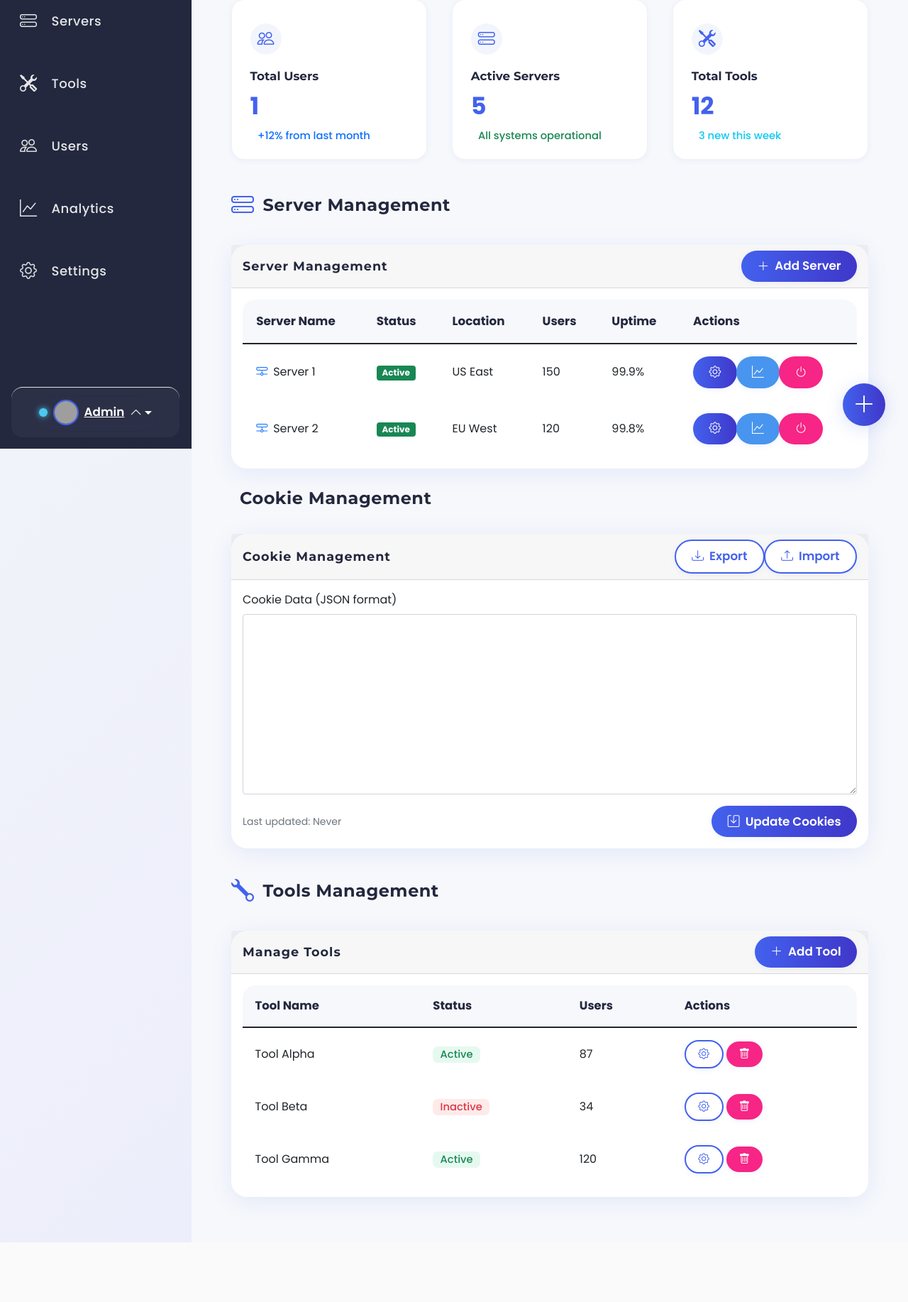
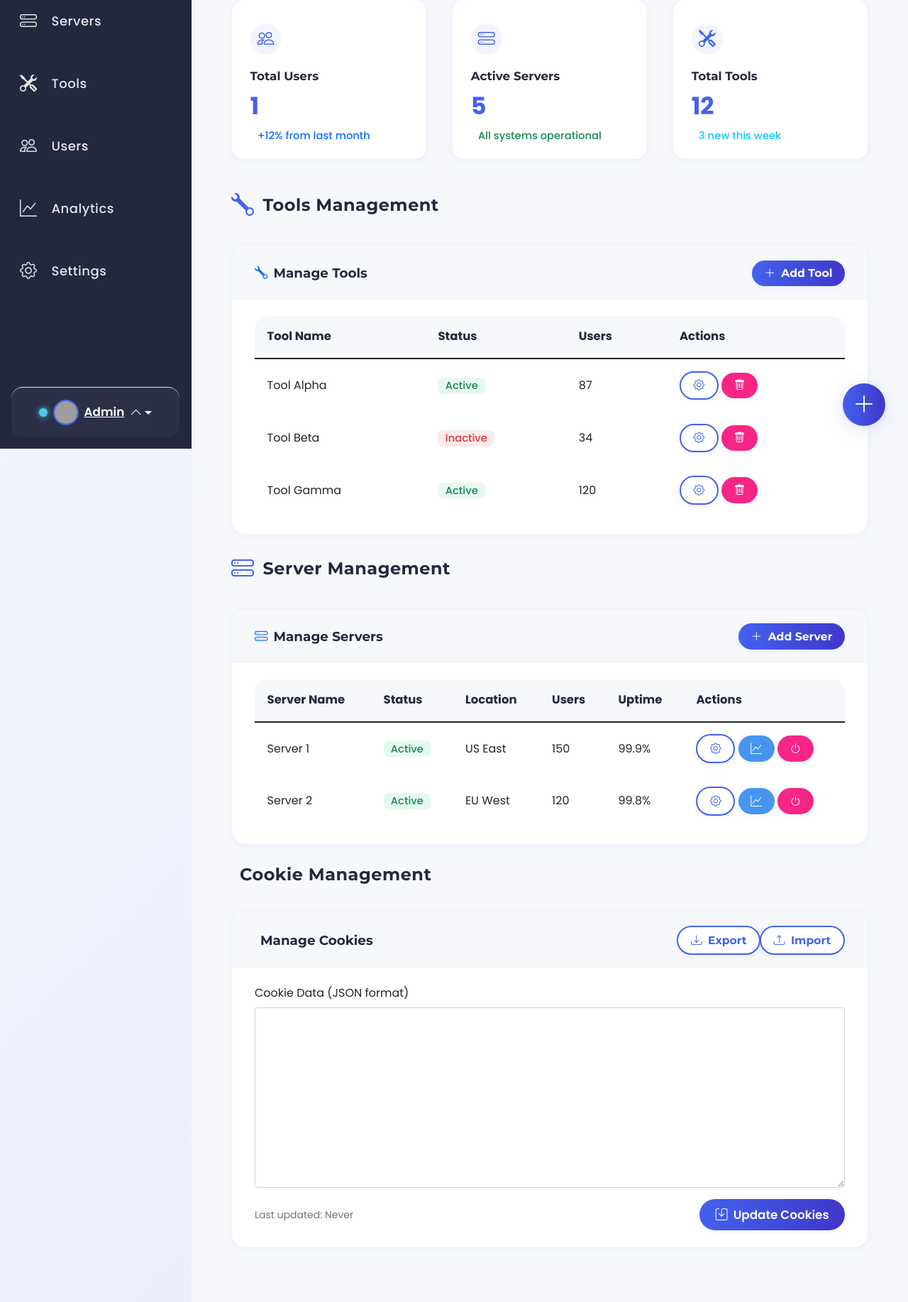
Before and after one commit to cipher-x-darkregime/Rev-Proxy, a PHP site: page /admin.php in a window 1280 px wide. Shown: the part 168-2002 px from the top of the page at 71% size. Before the commit the page ends 1918 px from the top, so only its background shows below. Run offline with PHP 8.4, Linux system fonts and the light colour scheme; a user stored in the database is signed in; data comes from the database, SQL or seed files in the repository; data that the repository does not hold is empty; some libraries are stand-ins or nearby versions; grey boxes are pictures that could not be loaded.

Commit message:
Update admin.php

```diff
--- a/admin.php
+++ b/admin.php
@@ -501,6 +501,87 @@ $total_cookies = $conn->query('SELECT COUNT(*) FROM cookies')->fetchColumn();
                 padding: 1rem 0.6rem 0.6rem 0.6rem;
             }
         }
+        /* Management Section Cards */
+        .mgmt-card {
+            background: #fff;
+            border-radius: 20px;
+            box-shadow: 0 2px 8px rgba(67,97,238,0.06);
+            border: 1.5px solid #f0f1f6;
+            margin-bottom: 2.2rem;
+            padding: 0;
+            overflow: hidden;
+            transition: box-shadow 0.18s, border 0.18s, transform 0.18s;
+        }
+        .mgmt-card:hover {
+            box-shadow: 0 8px 24px rgba(67,97,238,0.10);
+            border: 1.5px solid var(--primary-color);
+            transform: translateY(-2px) scale(1.01);
+        }
+        .mgmt-card .card-header {
+            background: #f6f8fb;
+            border-bottom: 1px solid #f0f1f6;
+            border-radius: 20px 20px 0 0 !important;
+            padding: 1.3rem 2rem 1.1rem 2rem;
+            font-family: 'Montserrat', sans-serif;
+            font-weight: 700;
+            font-size: 1.15rem;
+            color: #23283e;
+            display: flex;
+            align-items: center;
+            justify-content: space-between;
+        }
+        .mgmt-card .card-header .btn {
+            font-size: 0.98rem;
+            padding: 0.4rem 1.1rem;
+        }
+        .mgmt-card .card-body {
+            padding: 1.5rem 2rem 1.5rem 2rem;
+        }
+        .mgmt-table th, .mgmt-table td {
+            border: none;
+            padding: 1.05rem 1.1rem;
+            vertical-align: middle;
+        }
+        .mgmt-table th {
+            background: #f6f8fb;
+            color: #23283e;
+            font-weight: 700;
+            font-size: 1.03rem;
+        }
+        .mgmt-table tbody tr {
+            background: #fff;
+            border-radius: 12px;
+        }
+        .mgmt-table tbody tr:hover {
+            background: #f2f6fc;
+        }
+        .mgmt-table .badge {
+            font-size: 0.92rem;
+            border-radius: 7px;
+            padding: 0.28em 0.7em;
+            font-weight: 500;
+            background: #f2f6fc;
+            color: var(--primary-color);
+            border: none;
+        }
+        .mgmt-table .badge.text-success {
+            color: #1b7c4a;
+            background: #e6f9f0;
+        }
+        .mgmt-table .badge.text-danger {
+            color: #c0392b;
+            background: #ffeaea;
+        }
+        .mgmt-table .btn {
+            border-radius: 999px !important;
+            font-size: 0.98rem;
+            padding: 0.4rem 1.1rem;
+        }
+        @media (max-width: 767.98px) {
+            .mgmt-card .card-header, .mgmt-card .card-body {
+                padding: 1rem 0.7rem 1rem 0.7rem;
+            }
+        }
     </style>
 </head>
 <body>
@@ -612,125 +693,11 @@ $total_cookies = $conn->query('SELECT COUNT(*) FROM cookies')->fetchColumn();
                     </div>
                 <?php endif; ?>
 
-                <!-- Server Management Section -->
-                <div class="section-header"><i class="bi bi-hdd-stack"></i> Server Management</div>
-                <div class="card mb-4">
-                    <div class="card-header d-flex justify-content-between align-items-center">
-                        <h5 class="mb-0">Server Management</h5>
-                        <button class="btn btn-primary btn-sm">
-                            <i class="bi bi-plus-lg me-1"></i>
-                            Add Server
-                        </button>
-                    </div>
-                    <div class="card-body">
-                        <div class="table-responsive">
-                            <table class="table table-hover align-middle">
-                                <thead>
-                                    <tr>
-                                        <th>Server Name</th>
-                                        <th>Status</th>
-                                        <th>Location</th>
-                                        <th>Users</th>
-                                        <th>Uptime</th>
-                                        <th>Actions</th>
-                                    </tr>
-                                </thead>
-                                <tbody>
-                                    <tr>
-                                        <td>
-                                            <div class="d-flex align-items-center">
-                                                <i class="bi bi-hdd-network text-primary me-2"></i>
-                                                Server 1
-                                            </div>
-                                        </td>
-                                        <td><span class="badge bg-success">Active</span></td>
-                                        <td>US East</td>
-                                        <td>150</td>
-                                        <td>99.9%</td>
-                                        <td>
-                                            <div class="btn-group">
-                                                <button class="btn btn-sm btn-primary">
-                                                    <i class="bi bi-gear"></i>
-                                                </button>
-                                                <button class="btn btn-sm btn-info">
-                                                    <i class="bi bi-graph-up"></i>
-                                                </button>
-                                                <button class="btn btn-sm btn-danger">
-                                                    <i class="bi bi-power"></i>
-                                                </button>
-                                            </div>
-                                        </td>
-                                    </tr>
-                                    <tr>
-                                        <td>
-                                            <div class="d-flex align-items-center">
-                                                <i class="bi bi-hdd-network text-primary me-2"></i>
-                                                Server 2
-                                            </div>
-                                        </td>
-                                        <td><span class="badge bg-success">Active</span></td>
-                                        <td>EU West</td>
-                                        <td>120</td>
-                                        <td>99.8%</td>
-                                        <td>
-                                            <div class="btn-group">
-                                                <button class="btn btn-sm btn-primary">
-                                                    <i class="bi bi-gear"></i>
-                                                </button>
-                                                <button class="btn btn-sm btn-info">
-                                                    <i class="bi bi-graph-up"></i>
-                                                </button>
-                                                <button class="btn btn-sm btn-danger">
-                                                    <i class="bi bi-power"></i>
-                                                </button>
-                                            </div>
-                                        </td>
-                                    </tr>
-                                </tbody>
-                            </table>
-                        </div>
-                    </div>
-                </div>
-
-                <!-- Cookie Management Section -->
-                <div class="section-header"><i class="bi bi-cookie"></i> Cookie Management</div>
-                <div class="card">
-                    <div class="card-header d-flex justify-content-between align-items-center">
-                        <h5 class="mb-0">Cookie Management</h5>
-                        <div class="btn-group">
-                            <button class="btn btn-sm btn-outline-primary">
-                                <i class="bi bi-download me-1"></i>
-                                Export
-                            </button>
-                            <button class="btn btn-sm btn-outline-primary">
-                                <i class="bi bi-upload me-1"></i>
-                                Import
-                            </button>
-                        </div>
-                    </div>
-                    <div class="card-body">
-                        <form method="POST" action="">
-                            <input type="hidden" name="action" value="update_cookies">
-                            <div class="mb-3">
-                                <label for="cookie_data" class="form-label">Cookie Data (JSON format)</label>
-                                <textarea class="form-control" id="cookie_data" name="cookie_data" rows="10" required><?php echo htmlspecialchars($latest_cookies['cookie_data'] ?? ''); ?></textarea>
-                            </div>
-                            <div class="d-flex justify-content-between align-items-center">
-                                <small class="text-muted">Last updated: <?php echo $latest_cookies['updated_at'] ?? 'Never'; ?></small>
-                                <button type="submit" class="btn btn-primary">
-                                    <i class="bi bi-save me-1"></i>
-                                    Update Cookies
-                                </button>
-                            </div>
-                        </form>
-                    </div>
-                </div>
-
                 <!-- Tools Management Section -->
                 <div class="section-header"><i class="bi bi-wrench"></i> Tools Management</div>
-                <div class="card mb-4">
+                <div class="mgmt-card mb-4">
                     <div class="card-header d-flex justify-content-between align-items-center">
-                        <h5 class="mb-0">Manage Tools</h5>
+                        <span><i class="bi bi-wrench me-2 text-primary"></i>Manage Tools</span>
                         <button class="btn btn-primary btn-sm">
                             <i class="bi bi-plus-lg me-1"></i>
                             Add Tool
@@ -738,7 +705,7 @@ $total_cookies = $conn->query('SELECT COUNT(*) FROM cookies')->fetchColumn();
                     </div>
                     <div class="card-body">
                         <div class="table-responsive">
-                            <table class="table tools-table align-middle">
+                            <table class="table mgmt-table align-middle">
                                 <thead>
                                     <tr>
                                         <th>Tool Name</th>
@@ -780,6 +747,94 @@ $total_cookies = $conn->query('SELECT COUNT(*) FROM cookies')->fetchColumn();
                         </div>
                     </div>
                 </div>
+
+                <!-- Server Management Section -->
+                <div class="section-header"><i class="bi bi-hdd-stack"></i> Server Management</div>
+                <div class="mgmt-card mb-4">
+                    <div class="card-header d-flex justify-content-between align-items-center">
+                        <span><i class="bi bi-hdd-stack me-2 text-primary"></i>Manage Servers</span>
+                        <button class="btn btn-primary btn-sm">
+                            <i class="bi bi-plus-lg me-1"></i>
+                            Add Server
+                        </button>
+                    </div>
+                    <div class="card-body">
+                        <div class="table-responsive">
+                            <table class="table mgmt-table align-middle">
+                                <thead>
+                                    <tr>
+                                        <th>Server Name</th>
+                                        <th>Status</th>
+                                        <th>Location</th>
+                                        <th>Users</th>
+                                        <th>Uptime</th>
+                                        <th>Actions</th>
+                                    </tr>
+                                </thead>
+                                <tbody>
+                                    <tr>
+                                        <td>Server 1</td>
+                                        <td><span class="badge text-success">Active</span></td>
+                                        <td>US East</td>
+                                        <td>150</td>
+                                        <td>99.9%</td>
+                                        <td>
+                                            <button class="btn btn-outline-primary btn-sm"><i class="bi bi-gear"></i></button>
+                                            <button class="btn btn-info btn-sm"><i class="bi bi-graph-up"></i></button>
+                                            <button class="btn btn-danger btn-sm"><i class="bi bi-power"></i></button>
+                                        </td>
+                                    </tr>
+                                    <tr>
+                                        <td>Server 2</td>
+                                        <td><span class="badge text-success">Active</span></td>
+                                        <td>EU West</td>
+                                        <td>120</td>
+                                        <td>99.8%</td>
+                                        <td>
+                                            <button class="btn btn-outline-primary btn-sm"><i class="bi bi-gear"></i></button>
+                                            <button class="btn btn-info btn-sm"><i class="bi bi-graph-up"></i></button>
+                                            <button class="btn btn-danger btn-sm"><i class="bi bi-power"></i></button>
+                                        </td>
+                                    </tr>
+                                </tbody>
+                            </table>
+                        </div>
+                    </div>
+                </div>
+
+                <!-- Cookie Management Section -->
+                <div class="section-header"><i class="bi bi-cookie"></i> Cookie Management</div>
+                <div class="mgmt-card">
+                    <div class="card-header d-flex justify-content-between align-items-center">
+                        <span><i class="bi bi-cookie me-2 text-primary"></i>Manage Cookies</span>
+                        <div class="btn-group">
+                            <button class="btn btn-outline-primary btn-sm">
+                                <i class="bi bi-download me-1"></i>
+                                Export
+                            </button>
+                            <button class="btn btn-outline-primary btn-sm">
+                                <i class="bi bi-upload me-1"></i>
+                                Import
+                            </button>
+                        </div>
+                    </div>
+                    <div class="card-body">
+                        <form method="POST" action="">
+                            <input type="hidden" name="action" value="update_cookies">
+                            <div class="mb-3">
+                                <label for="cookie_data" class="form-label">Cookie Data (JSON format)</label>
+                                <textarea class="form-control" id="cookie_data" name="cookie_data" rows="10" required><?php echo htmlspecialchars($latest_cookies['cookie_data'] ?? ''); ?></textarea>
+                            </div>
+                            <div class="d-flex justify-content-between align-items-center">
+                                <small class="text-muted">Last updated: <?php echo $latest_cookies['updated_at'] ?? 'Never'; ?></small>
+                                <button type="submit" class="btn btn-primary">
+                                    <i class="bi bi-save me-1"></i>
+                                    Update Cookies
+                                </button>
+                            </div>
+                        </form>
+                    </div>
+                </div>
             </main>
         </div>
     </div>
```
